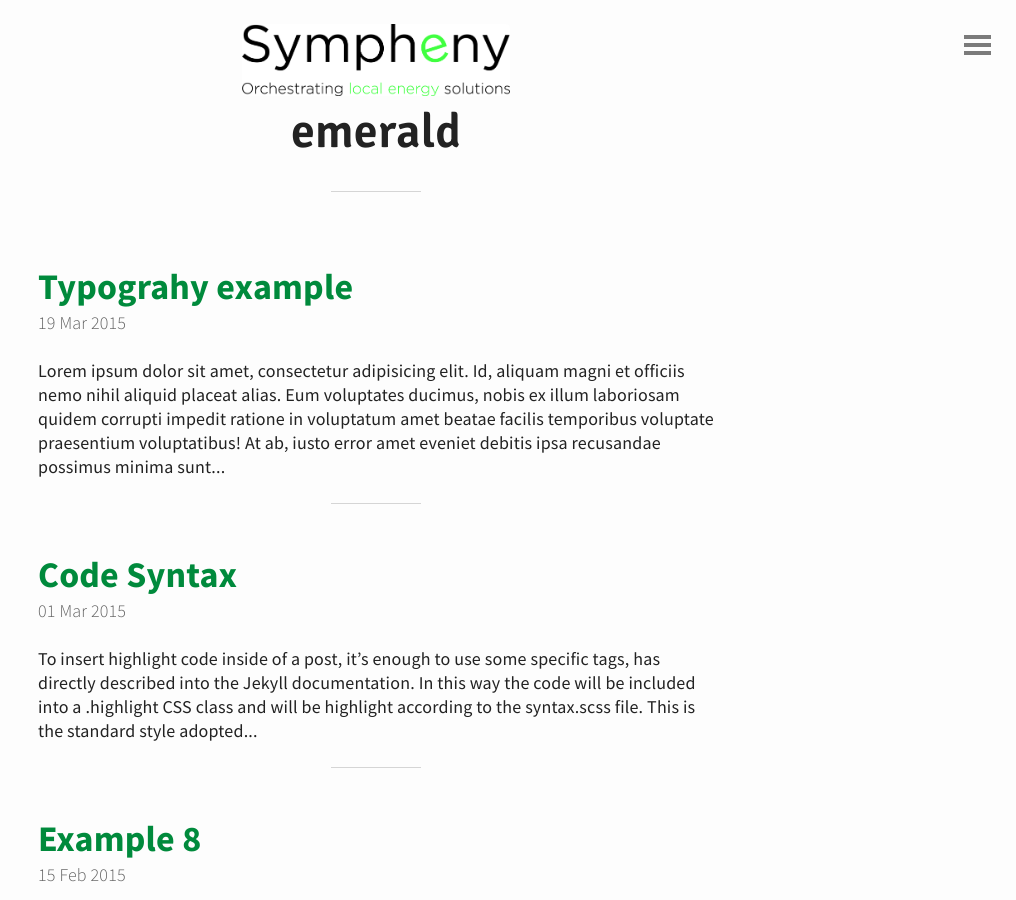
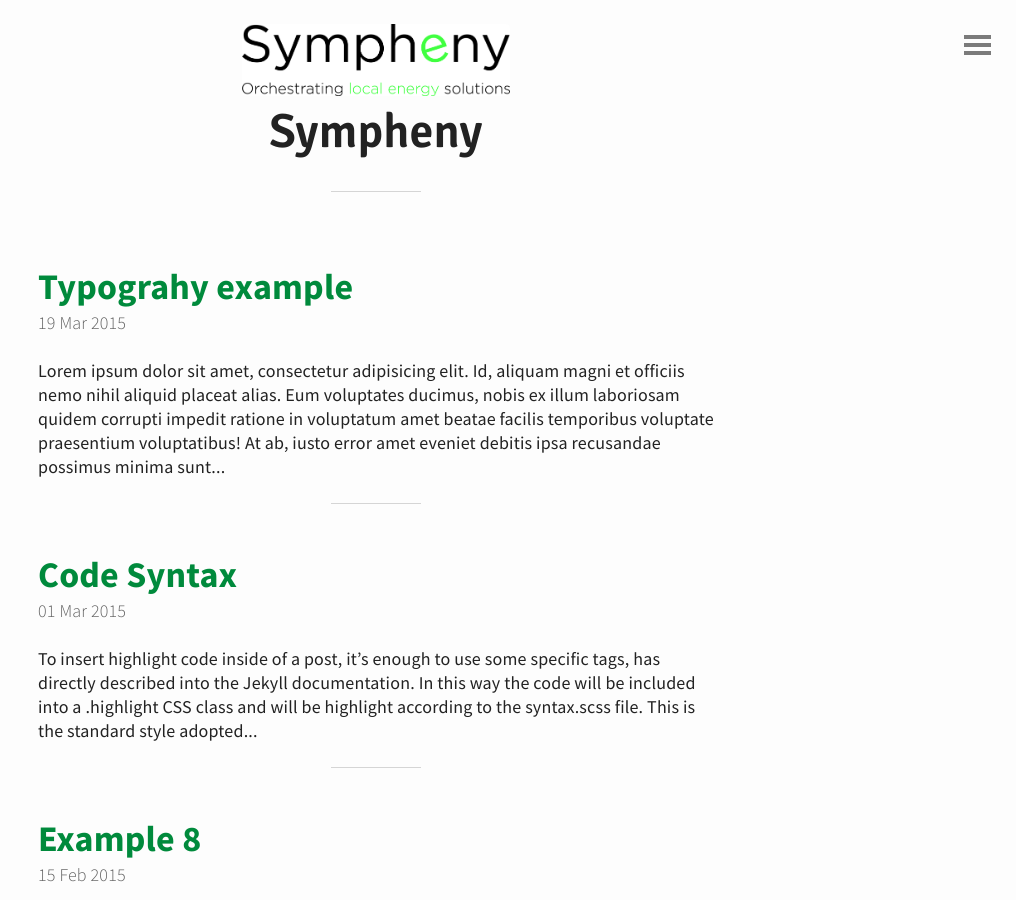
Before and after one commit to Sympheny/Sympheny.github.io, a Jekyll site: the page built from index.html, in a window 1280 px wide and 900 px high. Shown: the whole window, without its empty margins (264-1280 px from the left). Built offline with Jekyll 4.4.1, drawn with Linux system fonts in a browser that asks for light colours; the list of posts is cut into pages by our own code.

Commit message:
Update header.html

```diff
--- a/_includes/header.html
+++ b/_includes/header.html
@@ -1,6 +1,6 @@
 <header id="header">
 	<a href="{{ site.baseurl }}">
 		<img src="{{ "/img/Logo_symphony_2-01.jpg" | prepend: site.baseurl | replace: '//', '/' }}" alt="Emerald Logo">
-	  <h1>emerald</h1>
+	  <h1>Sympheny</h1>
 	</a>
 </header>
```
